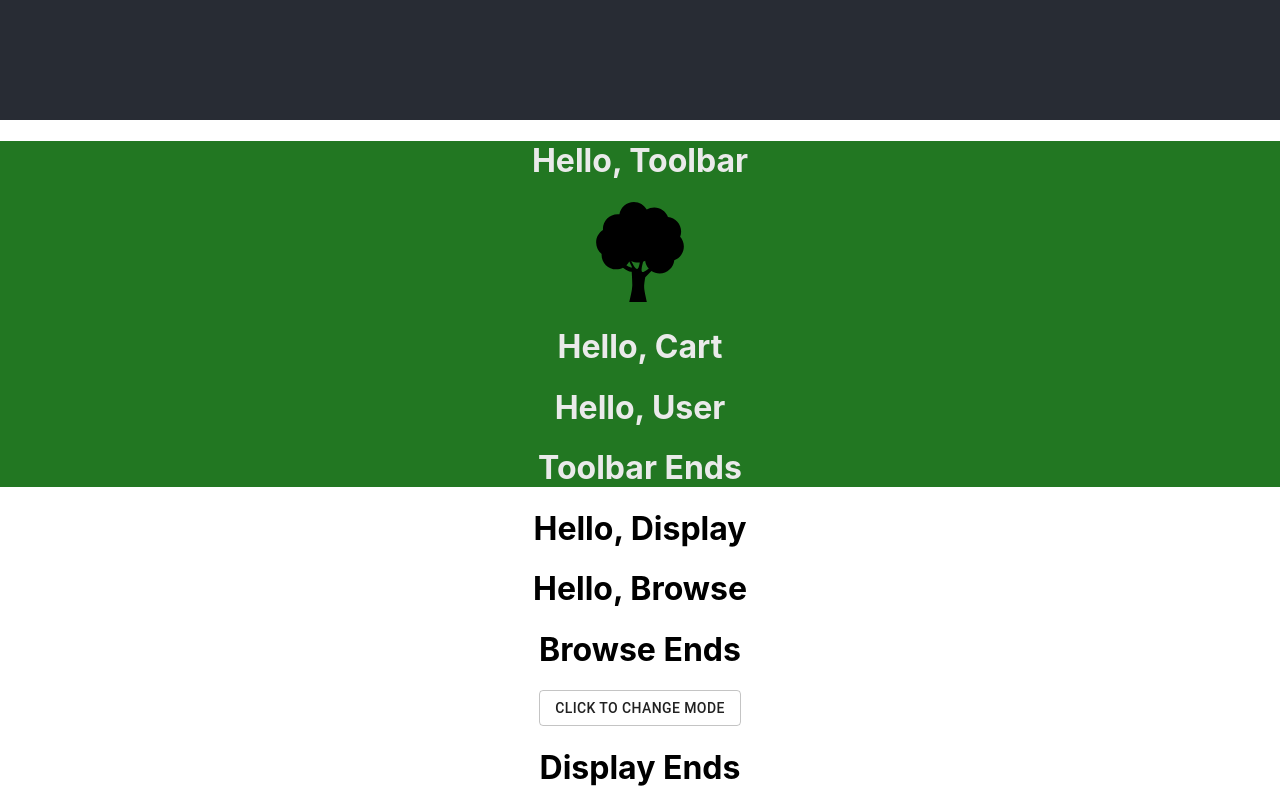
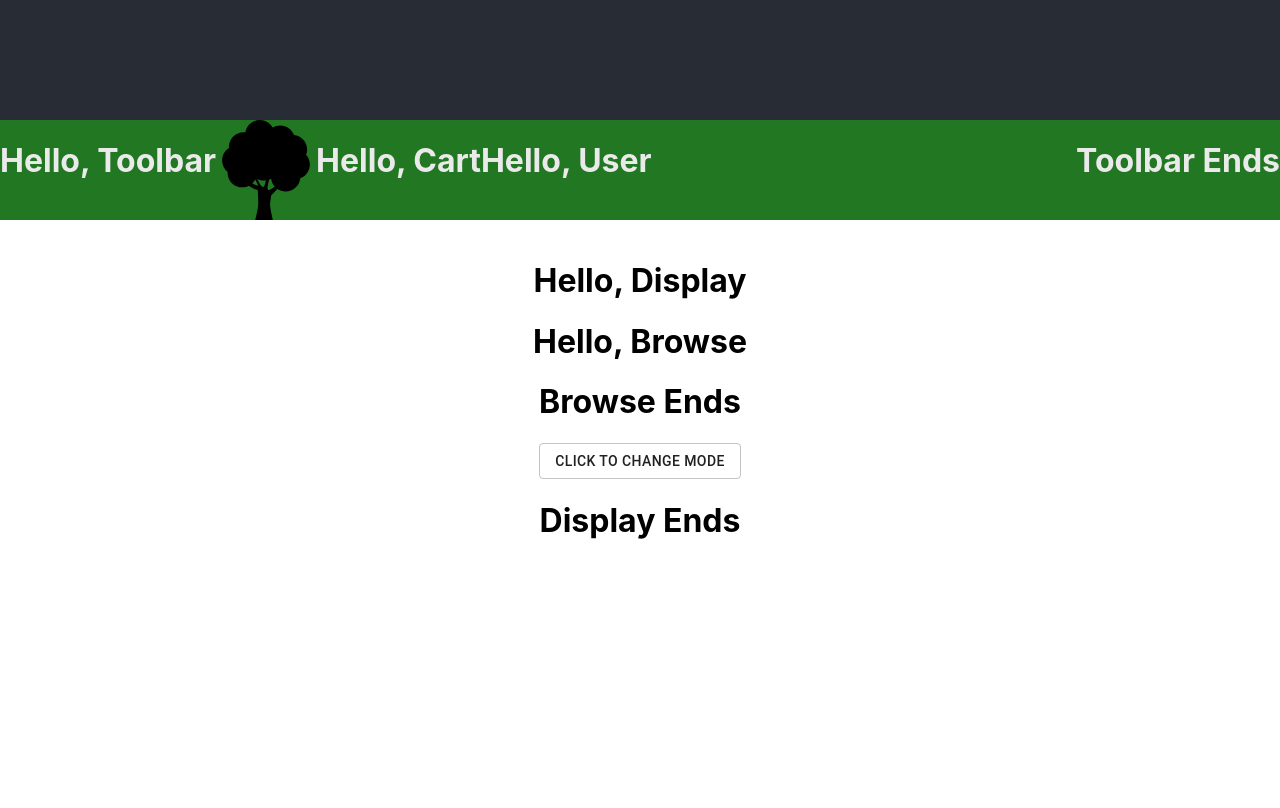
Before and after one commit to Neilr97/trees3, a React (Create React App) app: page / in a window 1280 px wide. Shown: the part 680-1488 px from the top of the page. After the commit the page ends 1241 px from the top, so only its background shows below. Built offline with nearby package versions, Linux system fonts and the light colour scheme.

Commit message:
completed toolbar. Added item class

```diff
--- a/src/App.js
+++ b/src/App.js
@@ -15,8 +15,9 @@ function App() {
         </p>
 
       </header>
-      <div className="AppContainer">
+      <div className="AppContainer" style={{margin:'0px'}}>
         <Toolbar></Toolbar>
+        <br></br>
         <Display></Display>
       </div>
     </div>
--- a/src/components/Display.js
+++ b/src/components/Display.js
@@ -2,6 +2,8 @@ import React from 'react';
 import Button from '@material-ui/core/Button';
 import Browse from './Browse.js';
 import Checkout from './Checkout.js';
+import './stylesheets/display.css'
+
 
 class Display extends React.Component {
     constructor() {
--- a/src/components/Toolbar.js
+++ b/src/components/Toolbar.js
@@ -12,14 +12,25 @@ class Toolbar extends React.Component {
     render() {
       return (
         <div className="toolbar">
-          <h1>Hello, Toolbar</h1>
+
+          <div className="toolbaricon">
+            <h1>Hello, Toolbar</h1>
+          </div>
+          <div className="toolbaricon">
             <div className="logo">
-                <img src={logo} alt="Logo" width={100} height={100}/>
+              <img src={logo} alt="Logo" width={100} height={100}/>
             </div>
+          </div>
+          <div className="toolbaricon">
+            <Cart></Cart>
+          </div>
+          <div className="toolbaricon">
+            <User></User>
+          </div>
+          <div className="finaltoolbaricon">
+            <h1>Toolbar Ends</h1>
+          </div>
 
-            <Cart></Cart>
-            <User></User>
-            <h1>Toolbar Ends</h1>
         </div>
       );
     }
--- /dev/null
+++ b/src/components/stylesheets/display.css
@@ -0,0 +1,7 @@
+.displayBox{
+    height:100%;
+    width:100%;
+    float:left;
+    margin:0px;
+
+}
--- a/src/components/stylesheets/toolbar.css
+++ b/src/components/stylesheets/toolbar.css
@@ -1,14 +1,33 @@
 .toolbar{
     color:#eaeaea;
     background-color:#227722;
-    float:top;
+    width:100%;
+    height:100px;
+    margin:0px;
+
 }
 .logoimg{
-    width:100%; height:100%;
+    width:100%;
+    height:100%;
+    margin:0px;
 }
 .logo{
     height:"100px";
     width:"100px";
     background-color:"black";
     color:blue;
+    margin:0px;
+
 }
+.toolbaricon{
+    float:left;
+    background-color:#227722;
+    height:100px;
+    margin:0px;
+}
+.finaltoolbaricon{
+    float:right;
+    background-color:#227722;
+    height:100px;
+    margin:0px;
+}
--- a/src/treeList.json
+++ b/src/treeList.json
@@ -6,6 +6,7 @@
             "category":"Tree",
             "sciencyName":"Quercus Alba",
             "prefEnvironment":"Half Shade",
+            "imgLink":"https://images.app.goo.gl/2ovrDcbYmQoZChj69",
             "version":[
                 {
                     "age": "1 Year",
@@ -25,6 +26,7 @@
             "category":"Tree",
             "sciencyName":"Ulmus laevis",
             "prefEnvironment":"Full Sunshine",
+            "imgLink":"https://images.app.goo.gl/reabEgtHfeWSrFP16",
             "version":[
                 {
                     "age": "1 Year",
@@ -39,6 +41,7 @@
             "category":"Tree",
             "sciencyName":"Rhopalostylis sapida",
             "prefEnvironment":"Full Sun",
+            "imgLink":"https://images.app.goo.gl/6VnVpM8uZ34jgTcr9",
             "version":[
                 {
                     "age": "1 Year",
@@ -52,6 +55,7 @@
             "itemName":"Potting mix",
             "category":"Dirt",
             "prefEnvironment":"Multi Purpose",
+            "imgLink":"https://images.app.goo.gl/WiGxiaKa2Z2NN5Vu6",
             "version":[
                 {
                     "volume": "30L",
```
Also changed, not shown: src/components/item.js (added), src/components/stylesheets/item.css (added).
